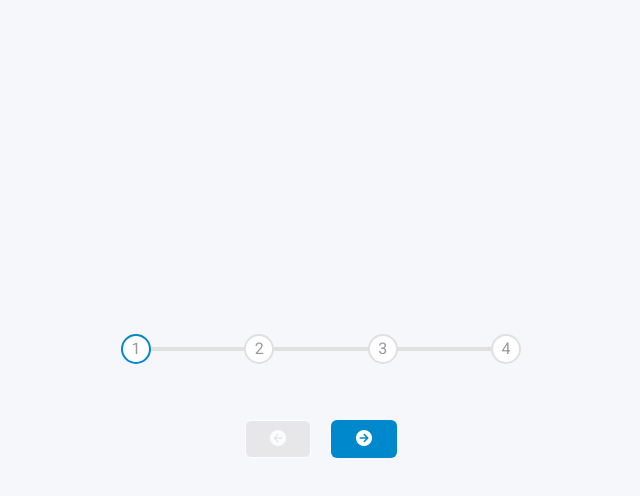
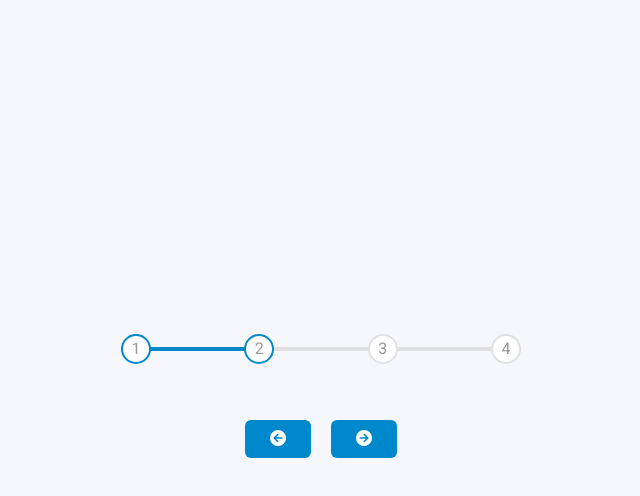
Before and after one commit to Eissa44/Progress-Steps, a plain HTML site: page index.html in a window 1280 px wide. Both pictures are taken after a click on the button 682 px from the left and 439 px from the top of the page. Shown: the whole page, without its empty margins (319-959 px from the left). Drawn offline with Linux system fonts and the light colour scheme.

Commit message:
last commit of this project

```diff
--- a/CSS/main.css
+++ b/CSS/main.css
@@ -31,7 +31,7 @@ body {
   transition: all 0.5s ease;
 }
 
-.progr {
+#progr {
   background-color: var(--bordercolor);
   top: 50%;
   left: 0;
--- a/JS/main.js
+++ b/JS/main.js
@@ -0,0 +1,44 @@
+const progress = document.getElementById("progr");
+const prev = document.getElementById("prev");
+const netx = document.getElementById("netx");
+const circles = document.querySelectorAll(".circle");
+
+let currentActive = 1;
+
+netx.addEventListener("click", () => {
+  currentActive++;
+  if (currentActive > circles.length) {
+    currentActive = circles.length;
+  }
+  console.log(currentActive);
+  update();
+});
+
+prev.addEventListener("click", () => {
+  currentActive--;
+  if (currentActive < 1) {
+    currentActive = 1;
+  }
+  update();
+});
+
+function update() {
+  circles.forEach((circles, indx) => {
+    if (indx < currentActive) {
+      circles.classList.add("active");
+    } else {
+      circles.classList.remove("active");
+    }
+  });
+  const actives = document.querySelectorAll(".active");
+  progress.style.width =
+    ((actives.length - 1) / (circles.length - 1)) * 100 + "%";
+  if (currentActive === 1) {
+    prev.disabled = true;
+  } else if (currentActive === circles.length) {
+    netx.disabled = true;
+  } else {
+    prev.disabled = false;
+    netx.disabled = false;
+  }
+}
--- a/index.html
+++ b/index.html
@@ -26,7 +26,7 @@
         class="progr-container d-flex justify-content-between position-relative mx-auto mb-5"
         id="progress"
       >
-        <div class="progr position-absolute"></div>
+        <div class="position-absolute" id="progr"></div>
         <div
           class="circle rounded-circle d-flex justify-content-center align-items-center active"
         >
```
